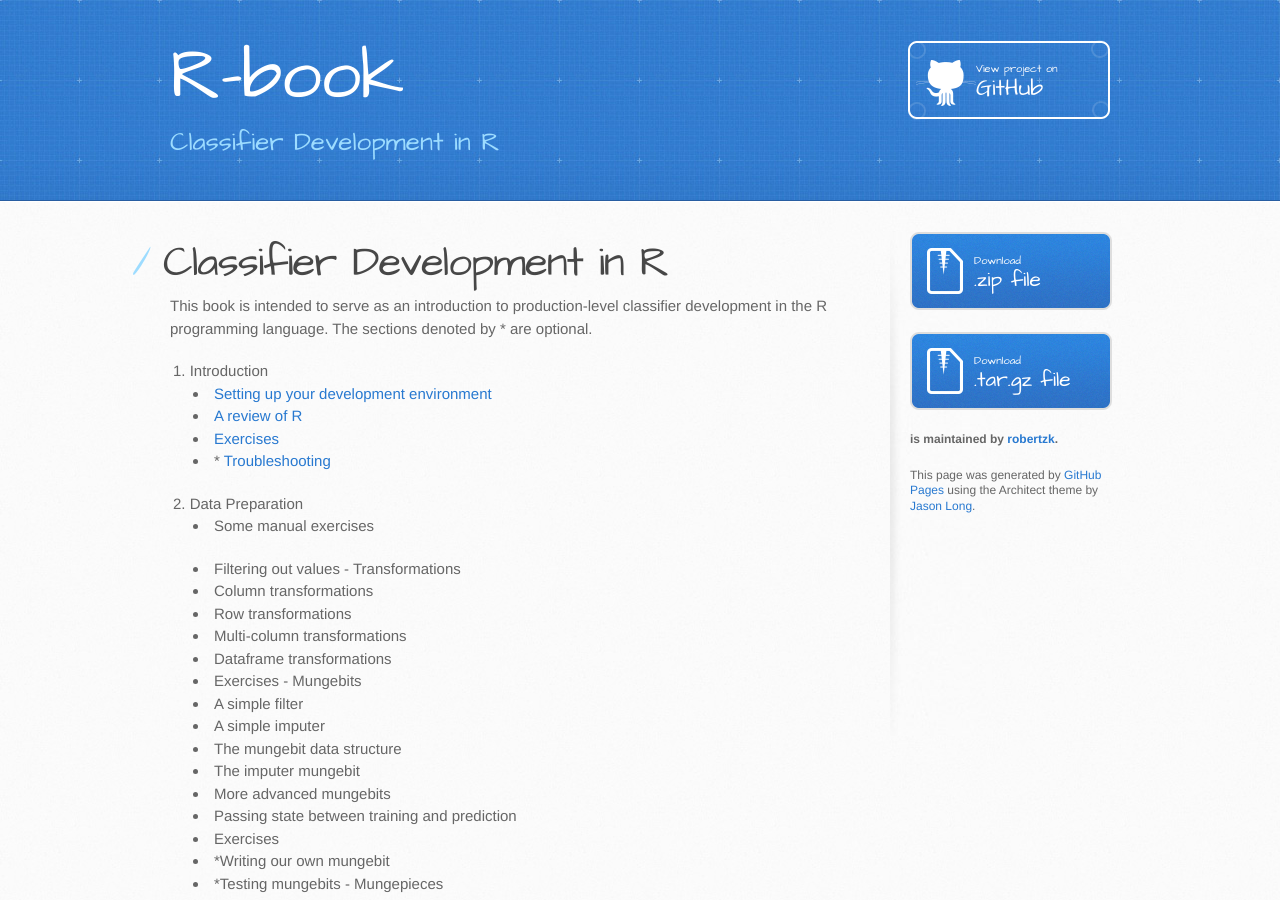
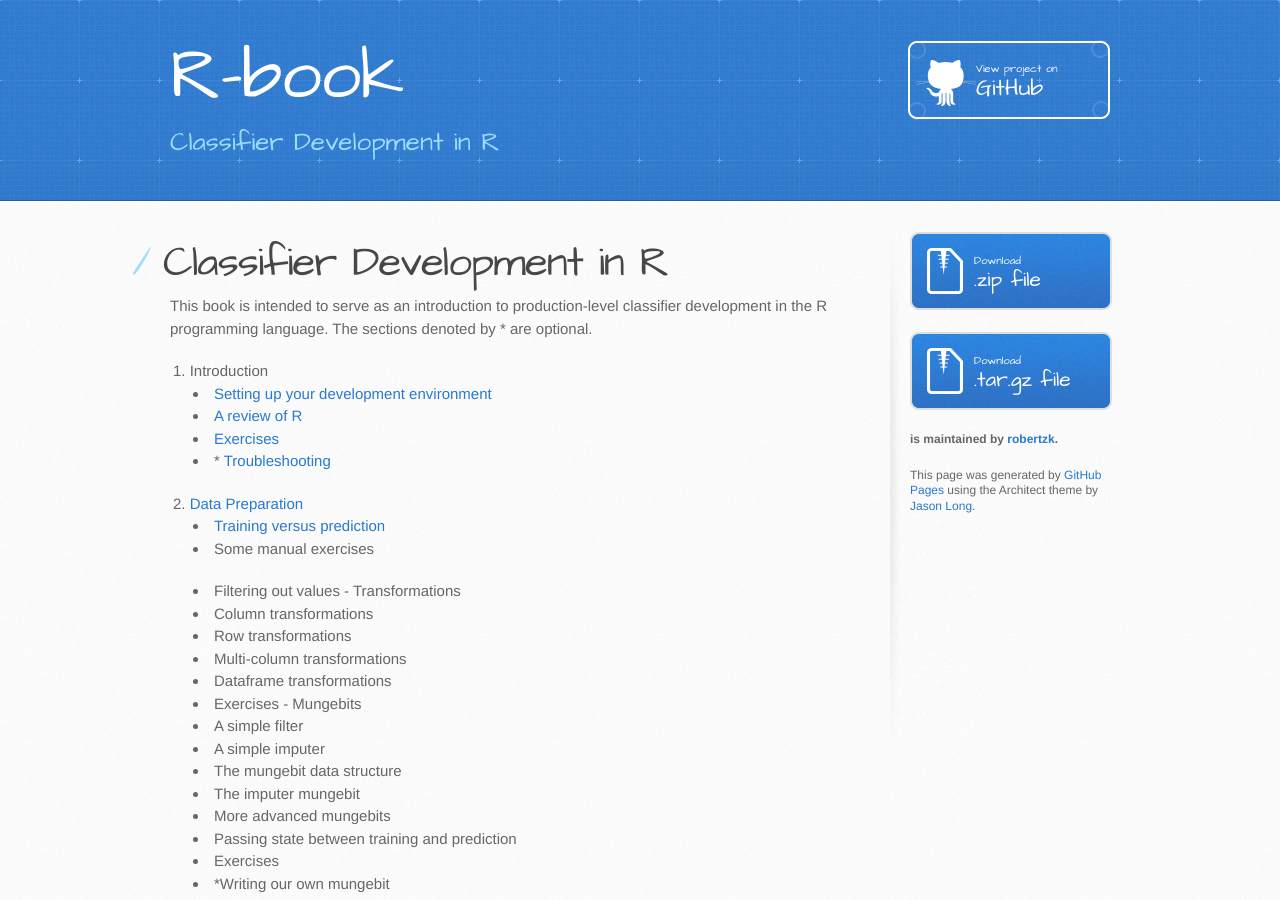
Before and after one commit to robertzk/r-book, a Jekyll site: the page built from index.md, in a window 1280 px wide and 900 px high. Built offline with Jekyll 4.4.1, drawn with Linux system fonts in a browser that asks for light colours; Markdown is read by kramdown in place of the engine named in the settings.

Commit message:
Sync README.md in master branch to index.md in gh-pages

```diff
--- a/index.md
+++ b/index.md
@@ -10,12 +10,13 @@ This book is intended to serve as an introduction to production-level classifier
 development in the R programming language. The sections denoted by \* are optional.
 
 1. Introduction
-  - [Setting up your development environment](introduction/setting_up_your_development_environment.html)
-  - [A review of R](introduction/review_of_R.html)
-  - [Exercises](introduction/review_quiz.html)
-  - \* [Troubleshooting](introduction/troubleshooting.html)
+  - [Setting up your development environment](docs/introduction/setting_up_your_development_environment.md)
+  - [A review of R](docs/introduction/review_of_R.md)
+  - [Exercises](docs/introduction/review_quiz.md)
+  - \* [Troubleshooting](docs/introduction/troubleshooting.md)
 
-2. Data Preparation
+2. [Data Preparation](docs/data_preparation/index.md)
+  - [Training versus prediction](docs/data_preparation/training_versus_prediction.md)
   - Some manual exercises
     - Filtering out values
   - Transformations
```
